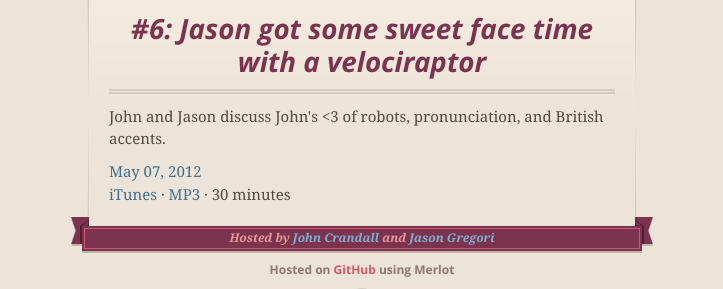
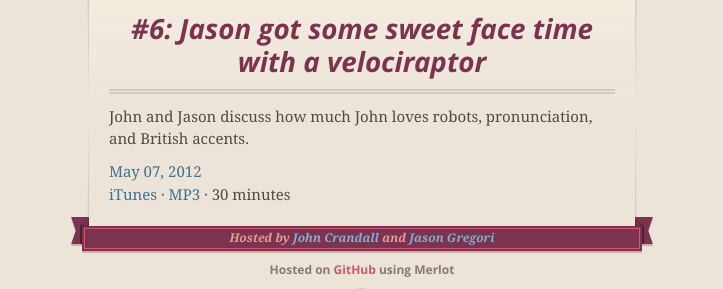
Before and after one commit to jasongregori/podcast, a Jekyll site: the page built from episodes/_posts/2012-05-07-6.md, in a window 1280 px wide. Shown: the part 218-507 px from the top of the page, without its empty margins (278-1001 px from the left). Built offline with Jekyll 4.4.1, drawn with Linux system fonts in a browser that asks for light colours; nearby versions of some CDN libraries.

Commit message:
adjustment to ep 6

```diff
--- a/episodes/_posts/2012-05-07-6.md
+++ b/episodes/_posts/2012-05-07-6.md
@@ -1,7 +1,7 @@
 ---
 layout: post
 subtitle: Jason got some sweet face time with a velociraptor
-desc: John and Jason discuss John's <3 of robots, pronunciation, and British accents.
+desc: John and Jason discuss how much John loves robots, pronunciation, and British accents.
 
 seconds: 1837
 bytes: 7351505
```
